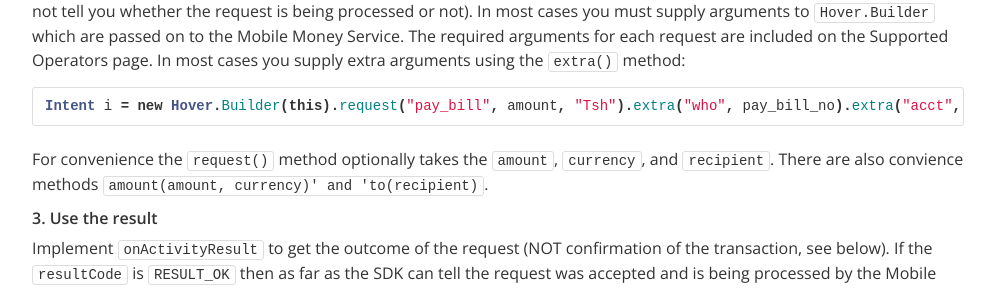
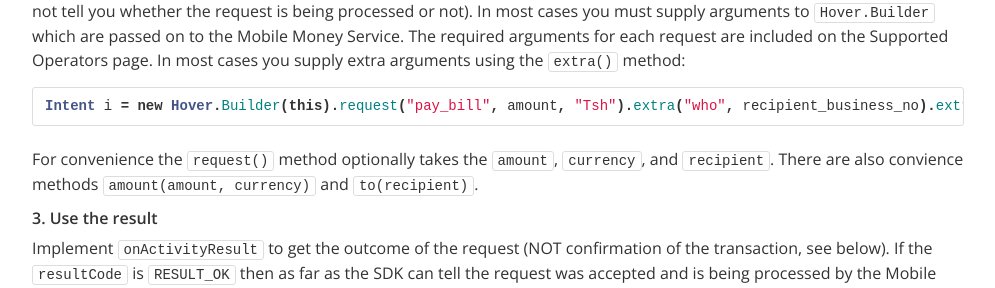
Before and after one commit to stephengacheru/usehover.github.io, a Jekyll site: the page built from index.md, in a window 1280 px wide and 900 px high, scrolled down 2720 px. Shown: the part 162-450 px from the top of the window, without its empty margins (142-1137 px from the left). Built offline with Jekyll 4.4.1, drawn with Linux system fonts in a browser that asks for light colours.

Commit message:
Update index.md
Minor typo updates

```diff
--- a/index.md
+++ b/index.md
@@ -13,7 +13,7 @@ This SDK supports Android 4.3 - 7.0 (API 18-24). It can be used in apps with a w
 **Known issues:**
 
 * The test function does basic validation, but does not ensure that you have all of the required fields for a particular action. It will return all the values that it found, and it is currently up to you to ensure that these match the required values for the action. You can safely ignore the PIN, since the API takes care of getting this from the user for you.
-* If your app targets API 22 or lower, but the device you are testing on runs API 24 (Android 7, Nougat) then the app will crash when adding an Hover Integration because the library needs Run Time permissions to operate on API 24. The only known solution is to target API 23 or 24 and ask for the permission (as shown in [Add a Hover Integration](#add-a-hover-integration).
+* If your app targets API 22 or lower, but the device you are testing on runs API 24 (Android 7, Nougat) then the app will crash when adding an Hover Integration because the library needs Run Time permissions to operate on API 24. The only known solution is to target API 23 or 24 and ask for the permission (as shown in [Add a Hover Integration](#add-a-hover-integration)).
 
 ## Introduction
 
@@ -127,10 +127,10 @@ startActivityForResult(i, 0);
 To use `startActivityForResult`, `this` must be an `Activity`, otherwise you should simply use `startActivty` (which will not tell you whether the request is being processed or not). In most cases you must supply arguments to `Hover.Builder` which are passed on to the Mobile Money Service. The required arguments for each request are included on the Supported Operators page. In most cases you supply extra arguments using the `extra()` method:
 
 {% highlight java %}
-Intent i = new Hover.Builder(this).request("pay_bill", amount, "Tsh").extra("who", pay_bill_no).extra("acct", acct_no).from("Vodacom");
+Intent i = new Hover.Builder(this).request("pay_bill", amount, "Tsh").extra("who", recipient_business_no).extra("acct", acct_no).from("Vodacom");
 {% endhighlight %}
 
-For convenience the `request()` method optionally takes the `amount`, `currency`, and `recipient`. There are also convience methods `amount(amount, currency)' and 'to(recipient)`.
+For convenience the `request()` method optionally takes the `amount`, `currency`, and `recipient`. There are also convience methods `amount(amount, currency)` and `to(recipient)`.
 
 ### 3. Use the result
 
```
